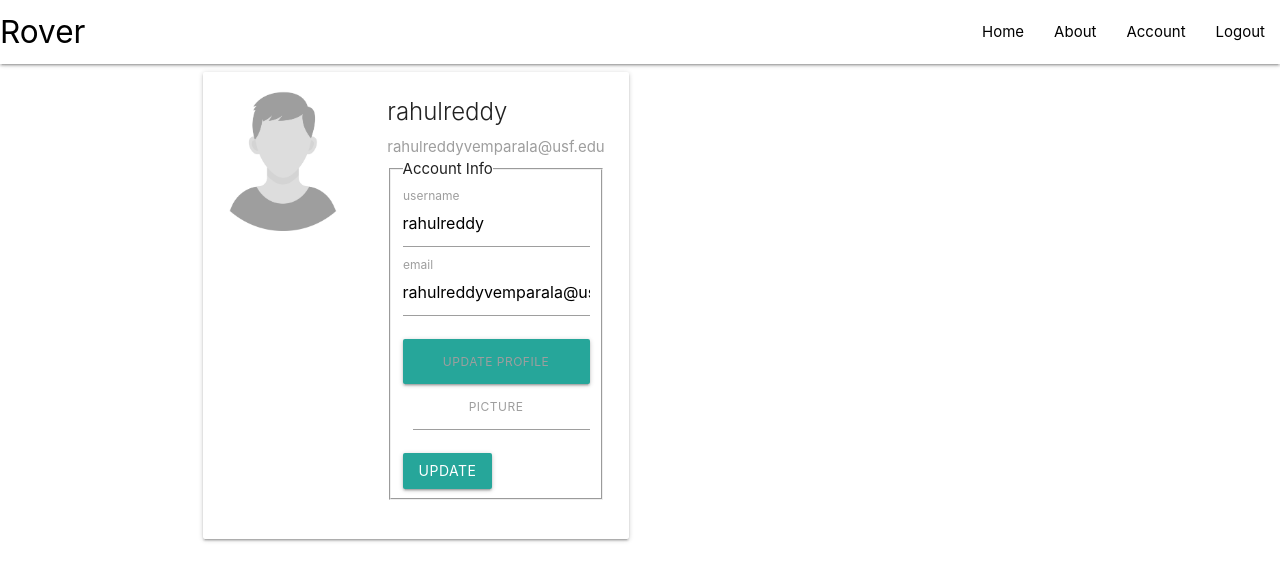
After one commit to rahulVemparala/Rover, a Flask app: page /account in a window 1280 px wide. The commit adds this page. Shown: the top 581 px of the page. Run offline with Flask 3, Linux system fonts and the light colour scheme; a user stored in the database is signed in; some libraries are stand-ins or nearby versions.

Commit message:
profile page

```diff
--- a/rover/__init__.py
+++ b/rover/__init__.py
@@ -14,7 +14,8 @@ app.config['SQLALCHEMY_DATABASE_URI'] = 'sqlite:///site.db'
 db = SQLAlchemy(app=app)
 bcrypt = Bcrypt(app=app)
 login_manager = LoginManager(app=app)
-
+login_manager.login_view = 'login'
+login_manager.login_message_category = 'info'
 # this import should be after app and db initialization ,to avoid circular imports
 
 from rover.routes import home, about, register, login
--- a/rover/forms.py
+++ b/rover/forms.py
@@ -3,9 +3,11 @@ Register and login forms and various fields
 
 """
 from flask_wtf import FlaskForm
+from flask_wtf.file import FileField, FileAllowed
 from wtforms import StringField, SubmitField, BooleanField
 from wtforms.validators import DataRequired, Length, Email, EqualTo, ValidationError
 from rover.database import User
+from flask_login import current_user
 
 
 class RegistrationForm(FlaskForm):
@@ -37,3 +39,25 @@ class LoginForm(FlaskForm):
         DataRequired()])
     remember = BooleanField('Remember Me')
     submit = SubmitField('Login')
+
+
+class UpdateAccountForm(FlaskForm):
+    username = StringField('username', validators=[
+                           DataRequired(), Length(2, 20)])
+    email = StringField('email', validators=[
+        DataRequired(), Email()])
+    picture = FileField('Update Profile Picture', validators=[
+                        FileAllowed(['jpg', 'png', 'jpeg'])])
+    submit = SubmitField('Update')
+
+    def validate_username(self, username):
+        if username.data != current_user.username:
+            if User.query.filter_by(username=username.data).first():
+                raise ValidationError(
+                    "Username already taken, please choose another one ")
+
+    def validate_email(self, email):
+        if email.data != current_user.email:
+            if User.query.filter_by(email=email.data).first():
+                raise ValidationError(
+                    "Email Address already taken, please choose another one ")
--- a/rover/routes.py
+++ b/rover/routes.py
@@ -2,15 +2,18 @@
 routes for our website
 
 """
+import os
+import secrets
+# from PIL import Image
 
-from flask import render_template, url_for, flash, redirect
+from flask import render_template, url_for, flash, redirect, request
 
-from rover.forms import RegistrationForm, LoginForm
+from rover.forms import RegistrationForm, LoginForm, UpdateAccountForm
 
 from rover import app, db, bcrypt
 
 from rover.database import User
-from flask_login import login_user, current_user, logout_user
+from flask_login import login_user, current_user, logout_user, login_required
 
 posts = [
     {
@@ -39,10 +42,43 @@ def about():
     return render_template('about.html', title='About')
 
 
+@app.route("/account", methods=['GET', "POST"])
+@login_required
+def account():
+    form = UpdateAccountForm()
+    if form.validate_on_submit():
+        if form.picture.data:
+            picture_file = save_picture(form.picture.data)
+            current_user.image_file = picture_file
+        current_user.username = form.username.data
+        current_user.email = form.email.data
+        db.session.commit()
+        flash('your account has been updated!', 'success')
+        return redirect(url_for('account'))
+    elif request.method == 'GET':
+        form.username.data = current_user.username
+        form.email.data = current_user.email
+
+    image_file = url_for('static', filename='images/default.jpg')
+    print(image_file)
+    return render_template('account.html', title='Account', image_file=image_file, form=form)
+
+
 @app.route("/logout")
 def logout():
     logout_user()
     return redirect(url_for('home'))
+
+
+def save_picture(form_picture):
+    random_hex = secrets.token_hex(8)
+    _, f_ext = os.path.splitext(form_picture.filename)
+    picture_fn = random_hex + f_ext
+    picture_path = os.path.join(
+        app.root_path, 'static/images', picture_fn)
+    form_picture.save(picture_path)
+
+    return picture_fn
 
 
 @app.route("/register", methods=['GET', "POST"])
@@ -73,7 +109,8 @@ def login():
         user = User.query.filter_by(email=form.email.data).first()
         if user and bcrypt.check_password_hash(user.password, form.password.data):
             login_user(user, remember=form.remember.data)
-            return redirect(url_for('home'))
+            next_page = request.args.get('next')
+            return redirect(next_page) if next_page else redirect(url_for('home'))
         else:
             flash("Login Unsuccesful, please check Email or Password.",
                   category="error")
--- /dev/null
+++ b/rover/templates/account.html
@@ -0,0 +1,59 @@
+{% extends "layout.html" %}
+
+{% block content %}
+<div class="row">
+    <div class="col s12 m6">
+      <div class="card horizontal">
+        <div class="card-image">
+          <img class="rounded-circle account-img" src="{{ image_file }}" style="max-width: 100%; height: auto;">
+        </div>
+        <div class="card-stacked">
+          <div class="card-content">
+            <span class="card-title">{{ current_user.username }}</span>
+            <p class="grey-text">{{ current_user.email }}</p>
+            <form method="POST" action="" enctype="multipart/form-data">
+              {{ form.hidden_tag() }}
+              <fieldset>
+                <legend class="border-bottom mb-4">Account Info</legend>
+                <div class="input-field">
+                  {{ form.username.label(class="active") }}
+                  {% if form.username.errors %}
+                    {{ form.username(class="invalid") }}
+                    <span class="helper-text" data-error="{% for error in form.username.errors %}{{ error }} {% endfor %}"></span>
+                  {% else %}
+                    {{ form.username }}
+                  {% endif %}
+                </div>
+                <div class="input-field">
+                  {{ form.email.label(class="active") }}
+                  {% if form.email.errors %}
+                    {{ form.email(class="invalid") }}
+                    <span class="helper-text" data-error="{% for error in form.email.errors %}{{ error }} {% endfor %}"></span>
+                  {% else %}
+                    {{ form.email }}
+                  {% endif %}
+                </div>
+                <div class="file-field input-field">
+                  <div class="btn">
+                    <span>{{ form.picture.label }}</span>
+                    {{ form.picture }}
+                  </div>
+                  <div class="file-path-wrapper">
+                    <input class="file-path validate" type="text">
+                  </div>
+                  {% if form.picture.errors %}
+                    {% for error in form.picture.errors %}
+                      <span class="helper-text red-text">{{ error }}</span>
+                    {% endfor %}
+                  {% endif %}
+                </div>
+                <button type="submit" class="btn waves-effect waves-light">Update</button>
+              </fieldset>
+            </form>
+          </div>
+        </div>
+      </div>
+    </div>
+  </div>
+
+{% endblock content %}
--- a/rover/templates/layout.html
+++ b/rover/templates/layout.html
@@ -39,6 +39,7 @@
             <li><a href="{{url_for('home')}}">Home</a></li>
             <li><a href="{{url_for('about')}}">About</a></li>
             {% if current_user.is_authenticated %}
+              <li><a href="{{url_for('account')}}">Account</a></li>
               <li><a href="{{url_for('logout')}}">Logout</a></li>
             {% else %}
               <li><a href="{{url_for('register')}}">Register</a></li>
```
Also changed, not shown: instance/site.db, rover/static/images/970ab5ab6169e161.png (added), rover/static/images/bf3143747009e594.png (added), rover/static/images/default.jpg (added), rover/static/images/default.png (added).
